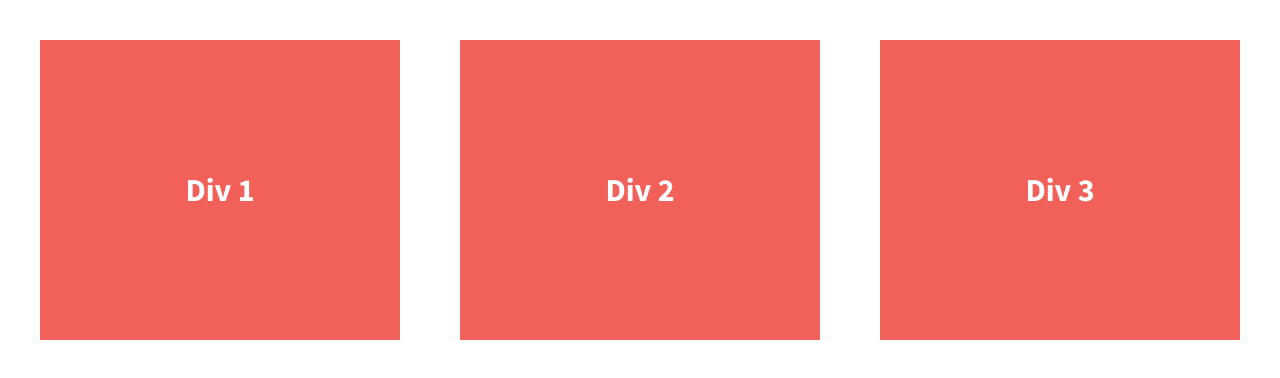
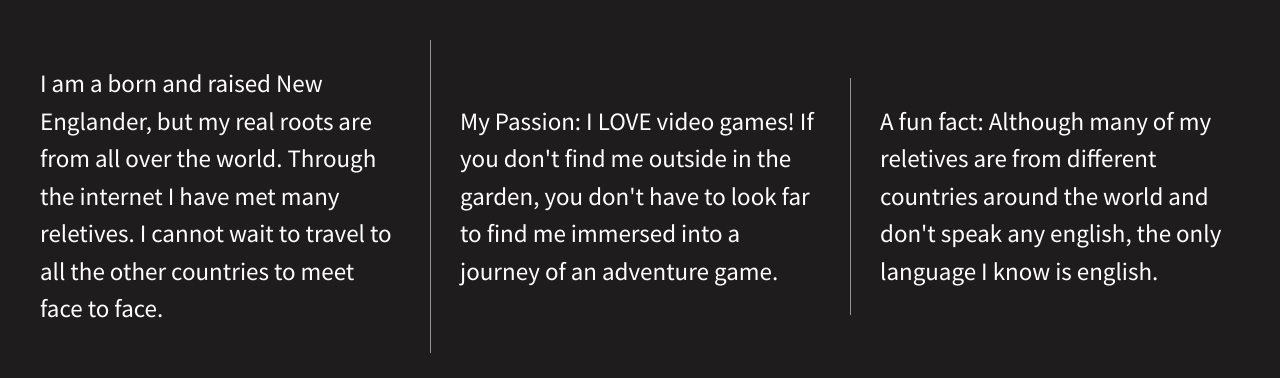
Before and after one commit to ThomasMoorehouse/07.01-206-divs-flexbox-starter, a plain HTML site: page index.html in a window 1280 px wide. Drawn offline with nearby package versions, Linux system fonts and the light colour scheme.

Commit message:
Transform divs into three widget module

```diff
--- a/css/main.css
+++ b/css/main.css
@@ -97,7 +97,7 @@ textarea {
 
 
 html {
-  background-color: #fff;
+  background-color: rgb(30, 28, 28);
   height: 100%;
 }
 
@@ -110,22 +110,29 @@ body {
 
 .wrapper {
   /*add display:flex and set justify-content to space-between*/
-  font-weight: 700;
+  /*font-weight: 700;*/
   display: flex;
+  flex-flow: row wrap;
   justify-content: space-between;
+  align-items: center;
 }
 
 .div-1, .div-2, .div-3 {
   /*give the divs a width of 30%, add display:flex, set justify-content and align-items to center*/
   color: #fff;
   line-height: 1.5em;
-  font-size: 1.6em;
-  background-color: #f16059;
-  height: 300px;
+  font-size: 1.25em;
+  /*background-color: #f16059;*/
+  height: auto;
   display: flex;
   width: 30%;
   justify-content: center;
   align-items: center;
+}
+
+.div-1, .div-2 {
+    border-right: 1px solid rgb(149, 148, 148);
+    padding-right: 30px;
 }
 
 
--- a/index.html
+++ b/index.html
@@ -3,7 +3,7 @@
     <head>
         <meta charset="utf-8">
         <meta http-equiv="x-ua-compatible" content="ie=edge">
-        <title>Make me into a grid!</title>
+        <title>A little about me.</title>
         <meta name="description" content="">
         <meta name="viewport" content="width=device-width, initial-scale=1">
 
@@ -23,13 +23,13 @@
 
         <section class="wrapper">
             <div class="div-1">
-                Div 1
+                <p>I am a born and raised New Englander, but my real roots are from all over the world. Through the internet I have met many reletives. I cannot wait to travel to all the other countries to meet face to face.</p>
             </div>
             <div class="div-2">
-                Div 2
+                <p>My Passion: I LOVE video games! If you don't find me outside in the garden, you don't have to look far to find me immersed into a journey of an adventure game.</p>
             </div>
             <div class="div-3">
-                Div 3
+                <p>A fun fact: Although many of my reletives are from different countries around the world and don't speak any english, the only language I know is english.</p>
             </div>
         </section>
 
```
